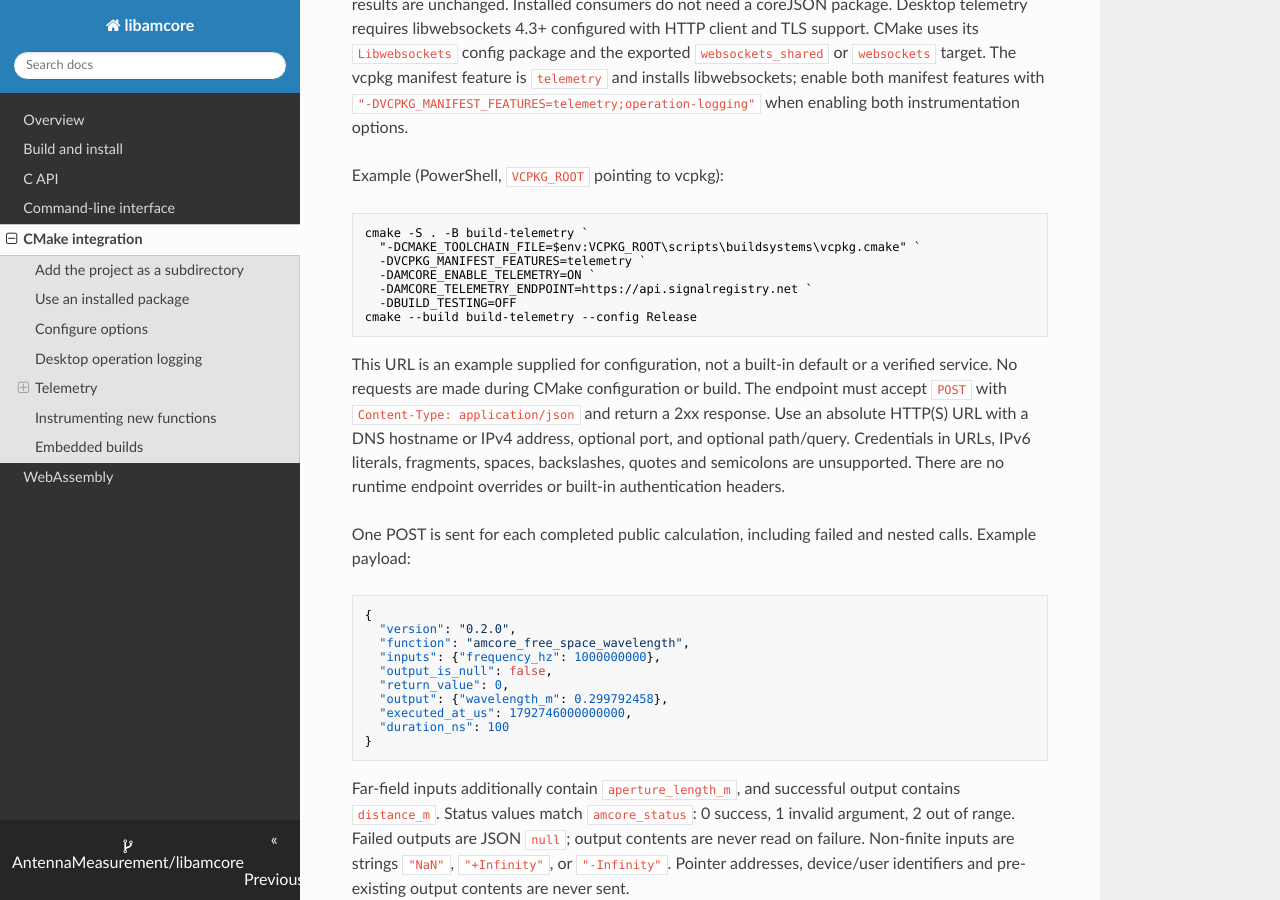
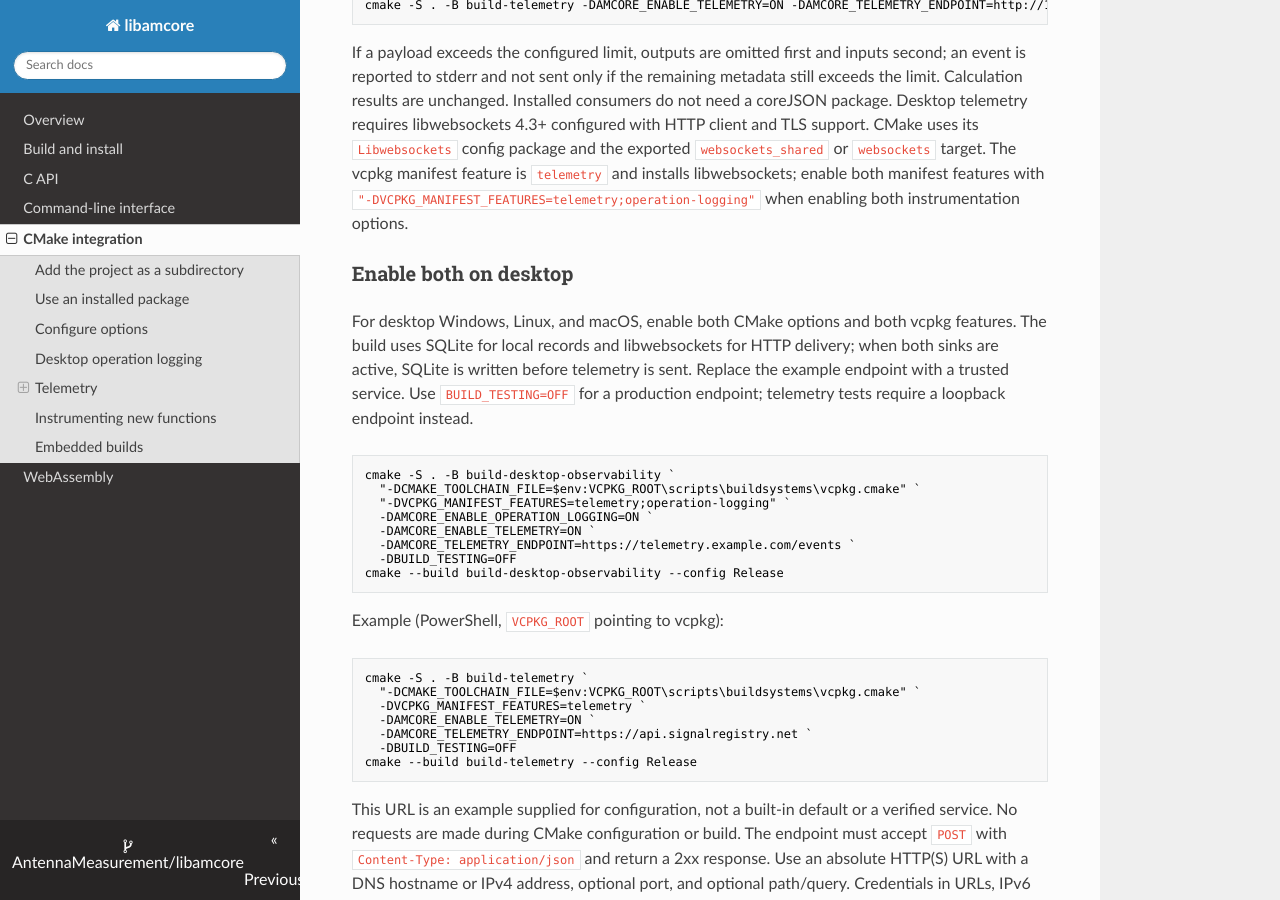
Before and after one commit to AntennaMeasurement/libamcore, an MkDocs documentation site: the page built from docs/public/cmake-integration.md, in a window 1280 px wide and 900 px high, scrolled down 3084 px. Built offline with MkDocs 1.6.1, drawn with Linux system fonts in a browser that asks for light colours; nearby versions of some CDN libraries; some of the changed text lies outside the part shown.

Commit message:
feat: update documentation to clarify combined logging and telemetry support on desktop platforms

````diff
--- a/docs/public/cmake-integration.md
+++ b/docs/public/cmake-integration.md
@@ -39,6 +39,10 @@ target_link_libraries(my_app PRIVATE amcore::amcore)
 | `AMCORE_ENABLE_TELEMETRY`         | `OFF`   | Send calculation events as synchronous JSON POSTs. Uses libwebsockets on desktop and Emscripten Fetch on WebAssembly. Leave off for embedded builds.              |
 | `AMCORE_TELEMETRY_ENDPOINT`       | empty   | Required absolute HTTP(S) endpoint when telemetry is enabled; no default destination.                                                                             |
 | `AMCORE_TELEMETRY_CA_FILE`        | empty   | Optional desktop PEM CA bundle path; otherwise use the TLS backend's default trust sources. Browser Fetch ignores this option.                                    |
+
+On desktop Windows, Linux, and macOS, logging and telemetry can be enabled
+together. WebAssembly supports telemetry but not SQLite operation logging;
+embedded builds should keep both options disabled.
 
 ## Desktop operation logging
 
@@ -153,6 +157,26 @@ TLS support. CMake uses its `Libwebsockets` config package and the exported
 `telemetry` and installs libwebsockets; enable both manifest features with
 `"-DVCPKG_MANIFEST_FEATURES=telemetry;operation-logging"` when enabling both
 instrumentation options.
+
+### Enable both on desktop
+
+For desktop Windows, Linux, and macOS, enable both CMake options and both vcpkg
+features. The build uses SQLite for local records and libwebsockets for HTTP
+delivery; when both sinks are active, SQLite is written before telemetry is
+sent. Replace the example endpoint with a trusted service. Use
+`BUILD_TESTING=OFF` for a production endpoint; telemetry tests require a
+loopback endpoint instead.
+
+```powershell
+cmake -S . -B build-desktop-observability `
+  "-DCMAKE_TOOLCHAIN_FILE=$env:VCPKG_ROOT\scripts\buildsystems\vcpkg.cmake" `
+  "-DVCPKG_MANIFEST_FEATURES=telemetry;operation-logging" `
+  -DAMCORE_ENABLE_OPERATION_LOGGING=ON `
+  -DAMCORE_ENABLE_TELEMETRY=ON `
+  -DAMCORE_TELEMETRY_ENDPOINT=https://telemetry.example.com/events `
+  -DBUILD_TESTING=OFF
+cmake --build build-desktop-observability --config Release
+```
 
 Example (PowerShell, `VCPKG_ROOT` pointing to vcpkg):
 
````
Also changed, not shown: README.md (+18 -0 lines), docs/public/LLM_CONTEXT.md (+7 -3 lines), docs/public/api.md (+3 -0 lines), docs/public/cli.md (+10 -2 lines), docs/public/getting-started.md (+6 -0 lines), docs/public/webassembly.md (+2 -0 lines), .github/skills/amcore-development/SKILL.md.
